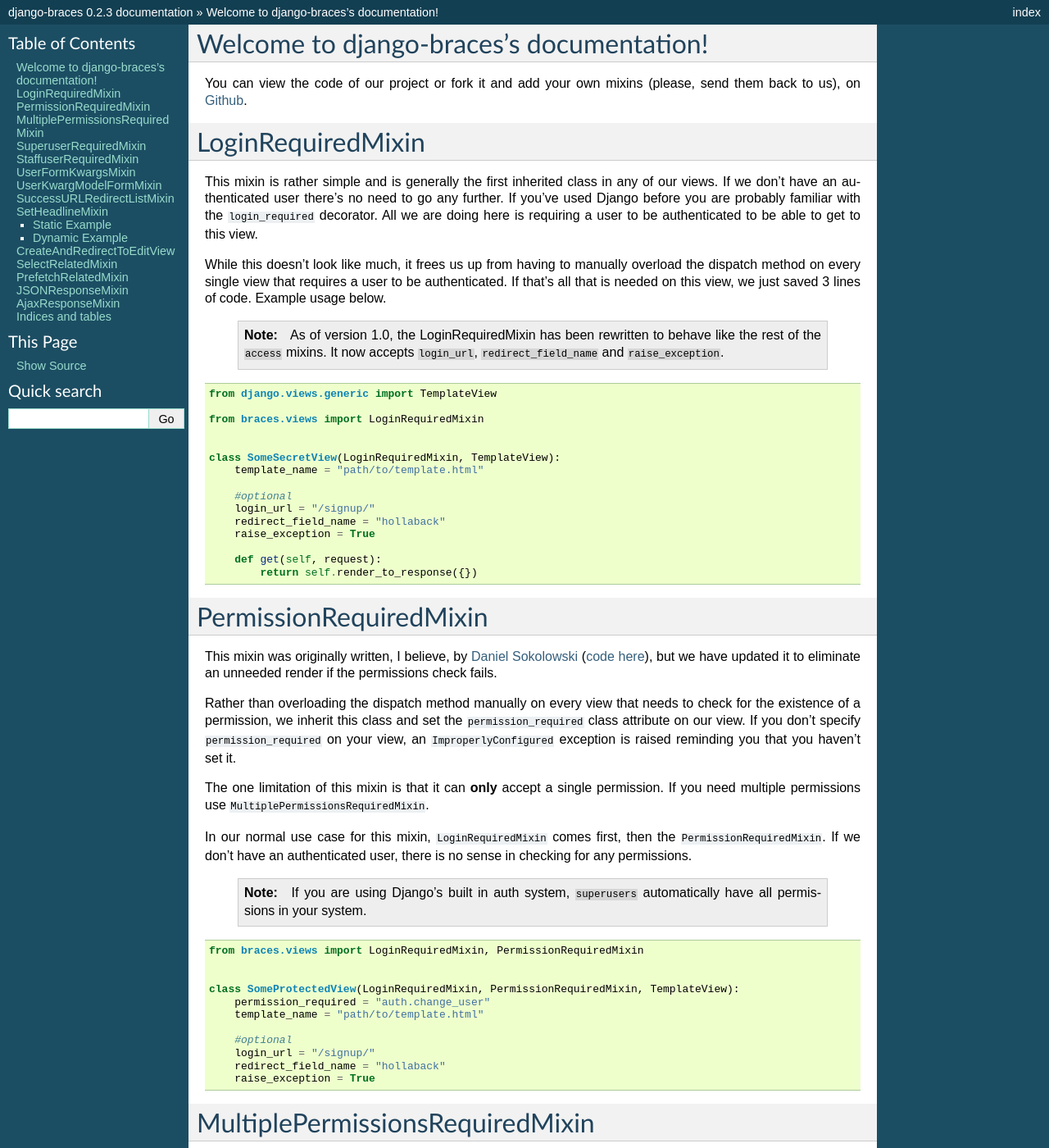
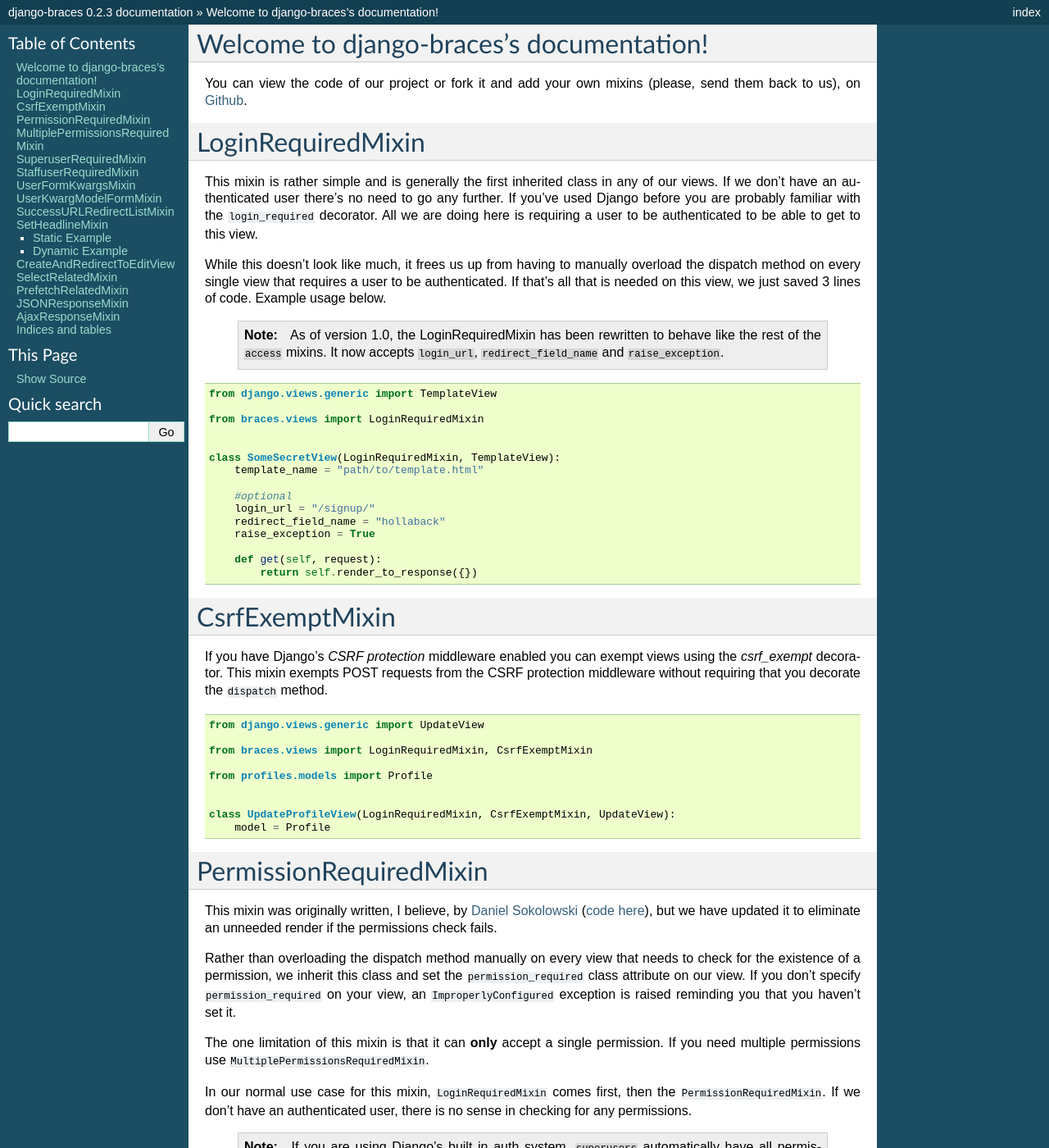
Before and after one commit to brack3t/django-braces, a Sphinx documentation site: the page built from docs/index.rst, in a window 1280 px wide and 1400 px high. Shown: the whole window at 82% size. Built offline with Sphinx 7.4.7, drawn with Linux system fonts in a browser that asks for light colours.

Commit message:
Adds documentation for CsrfExemptMixin

```diff
--- a/docs/index.rst
+++ b/docs/index.rst
@@ -39,6 +39,26 @@
 
         def get(self, request):
             return self.render_to_response({})
+
+
+CsrfExemptMixin
+===============
+
+If you have Django's `CSRF protection` middleware enabled you can exempt views using the `csrf_exempt` decorator. This mixin exempts POST requests from
+the CSRF protection middleware without requiring that you decorate the ``dispatch`` method.
+
+::
+
+    from django.views.generic import UpdateView
+
+    from braces.views import LoginRequiredMixin, CsrfExemptMixin
+
+    from profiles.models import Profile
+
+
+    class UpdateProfileView(LoginRequiredMixin, CsrfExemptMixin, UpdateView):
+        model = Profile
+
 
 
 PermissionRequiredMixin
@@ -435,6 +455,8 @@
 
 
 .. _Github: https://github.com/brack3t/django-braces
+.. _CSRF protection: https://docs.djangoproject.com/en/1.5/ref/contrib/csrf/
+.. _csrf_exempt: https://docs.djangoproject.com/en/1.5/ref/contrib/csrf/#django.views.decorators.csrf.csrf_exempt
 .. _Daniel Sokolowski: https://github.com/danols
 .. _code here: https://github.com/lukaszb/django-guardian/issues/48
 .. _CRUD: http://en.wikipedia.org/wiki/Create,_read,_update_and_delete
```
